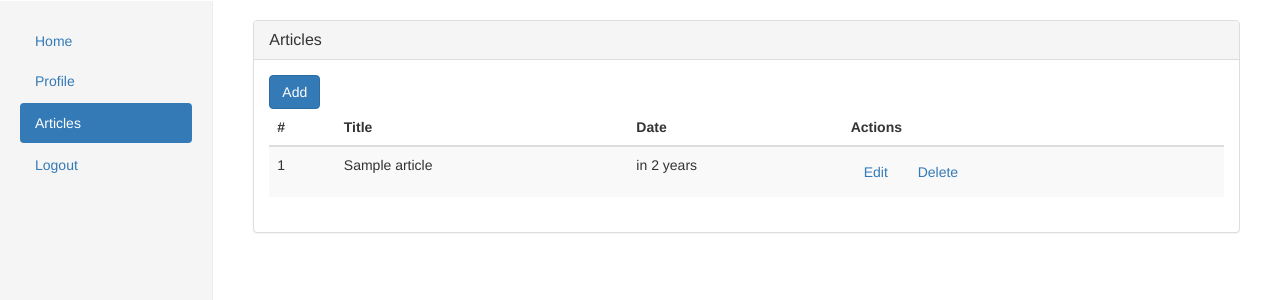
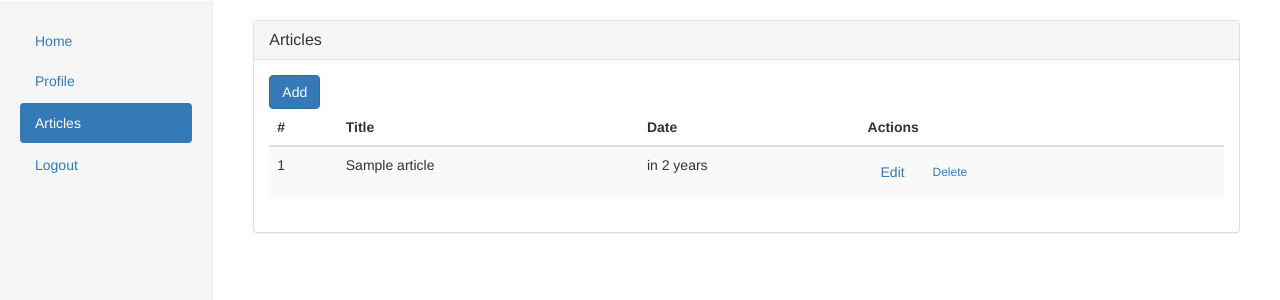
Before and after one commit to kahl-l/Flask-Administration, a Flask app: page /article/list in a window 1280 px wide. Shown: the part 50-350 px from the top of the page. Run offline with Flask 2, Linux system fonts and the light colour scheme; a user stored in the database is signed in; tables that the repository leaves empty hold one stand-in row (values such as "Sample post"); some libraries are stand-ins or nearby versions.

Commit message:
Change link size

```diff
--- a/app/templates/article/_item.html
+++ b/app/templates/article/_item.html
@@ -2,5 +2,5 @@
 	<td>{{ article.id }}</td>
 	<td>{{ article.title }}</td>
 	<td>{{ moment(article.timestamp).fromNow() }}</td>
-	<td><a type="button" class="btn btn-link">Edit</a> <button type="button" class="btn btn-link">Delete</button></td>
+	<td><a type="button" class="btn btn-link">Edit</a> <button type="button" class="btn btn-sm btn-link">Delete</button></td>
 </tr>
```
